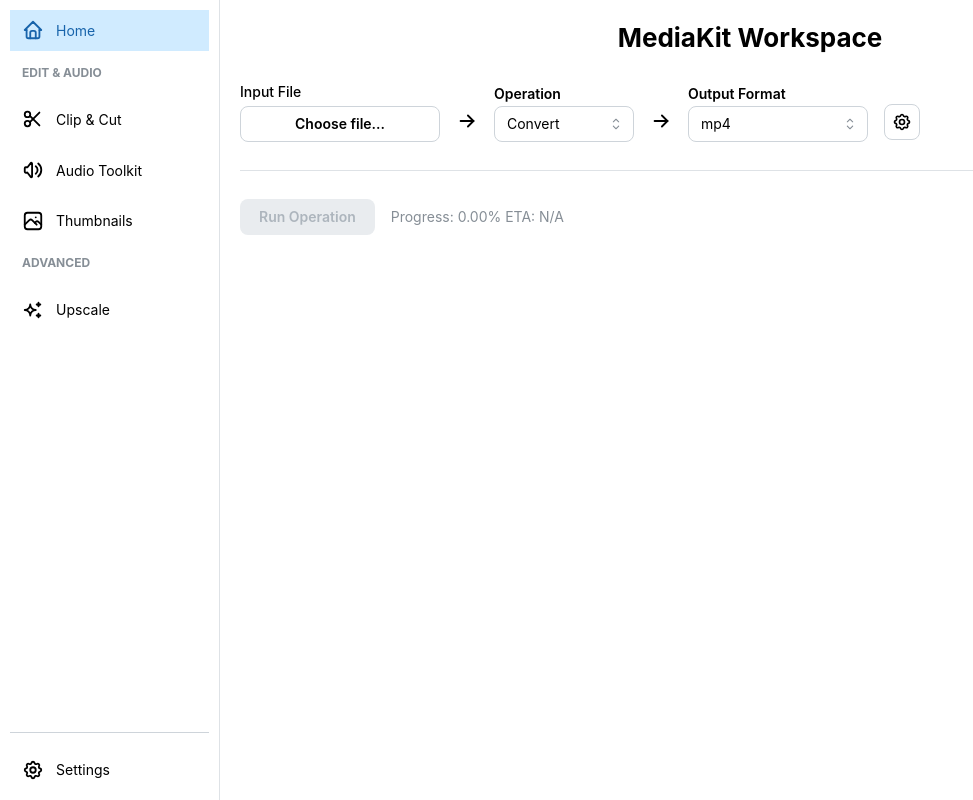
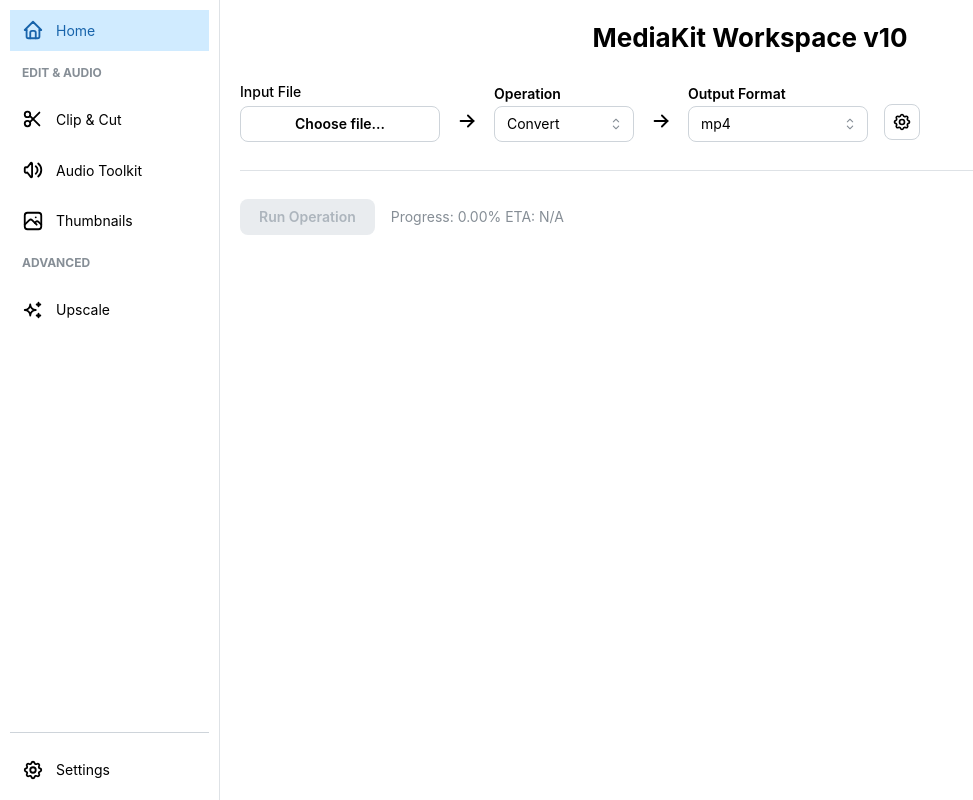
Before and after one commit to ShameenShetty/mediakit, a React (Vite) app: page /#/ in a window 1280 px wide. Shown: the whole page, without its empty margins (0-973 px from the left). Built offline with nearby package versions, Linux system fonts and the light colour scheme.

Commit message:
- Added version tracking

```diff
--- a/src/modules/dashboard/HomePage.tsx
+++ b/src/modules/dashboard/HomePage.tsx
@@ -167,9 +167,10 @@ export default function HomePage() {
         }
     }
 
+    const latestVer = 'v10'
     return (
         <Stack p="lg" gap="md">
-            <Center pb={10}><Title order={2}>MediaKit Workspace</Title></Center>
+            <Center pb={10}><Title order={2}>MediaKit Workspace {latestVer}</Title></Center>
 
             {/* 3-Step Pipeline Flow */}
             <Group align="flex-end" gap="md">
```
